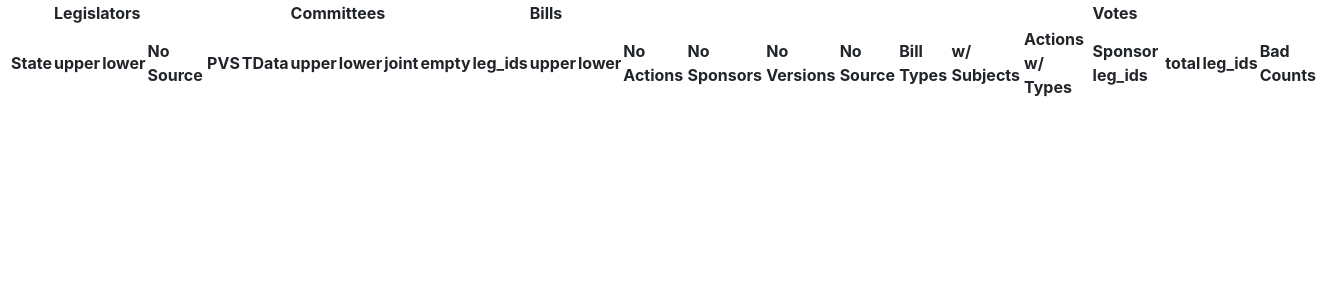
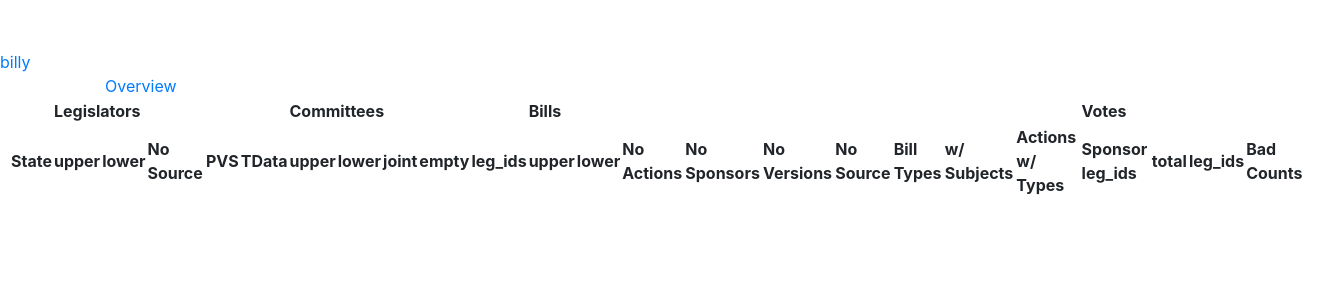
Before and after one commit to openstates/billy, a Django app: template billy/site/browse/templates/billy/index.html in a window 1320 px wide. Shown: the top 300 px of the page. Run offline with Django 3.2, Linux system fonts and the light colour scheme; the template is opened without the code that fills it, so the values that code supplies are empty; some libraries are stand-ins or nearby versions.

Commit message:
fix pages sliding off left side of page

```diff
--- a/billy/site/browse/templates/billy/base.html
+++ b/billy/site/browse/templates/billy/base.html
@@ -3,15 +3,21 @@
   <head>
       <title>{% block title %}Data Browse{% endblock %}</title>
       <link rel="stylesheet" href="http://twitter.github.com/bootstrap/1.4.0/bootstrap.min.css">
-      <!--
       <style>
-          dt { font-weight: bold; font-variant: small-caps; padding-right: 1.5em; }
+          body { padding-top: 50px; }
       </style>
-      -->
   </head>
   <body>
-    <div class="row" id="content">
-      {% block content %}{% endblock %}
+    <div class="topbar">
+        <div class="fill">
+            <a class="brand" href="/browse/">billy</a>
+            <div class="container">
+                <ul class="nav">
+                    <li> <a href='/browse/'>Overview</a> </li>
+                </ul>
+            </div>
+        </div>
     </div>
+     {% block content %}{% endblock %}
   </body>
 </html>
--- a/billy/site/browse/templates/billy/index.html
+++ b/billy/site/browse/templates/billy/index.html
@@ -5,7 +5,8 @@
     td.good { background-color: #b0ff66; }
     td.bad { background-color: #fc7c7d; }
     td.warning { background-color: #fcde7c; }
-    /* collapse sidebar margin */
+    /* collapse left margin */
+    .container-fluid { padding-left: 0px; }
     .container-fluid > .content { margin-left: 10px; }
 </style>
 
```
Also changed, not shown: billy/site/browse/templates/billy/state_index.html (+12 -13 lines).
